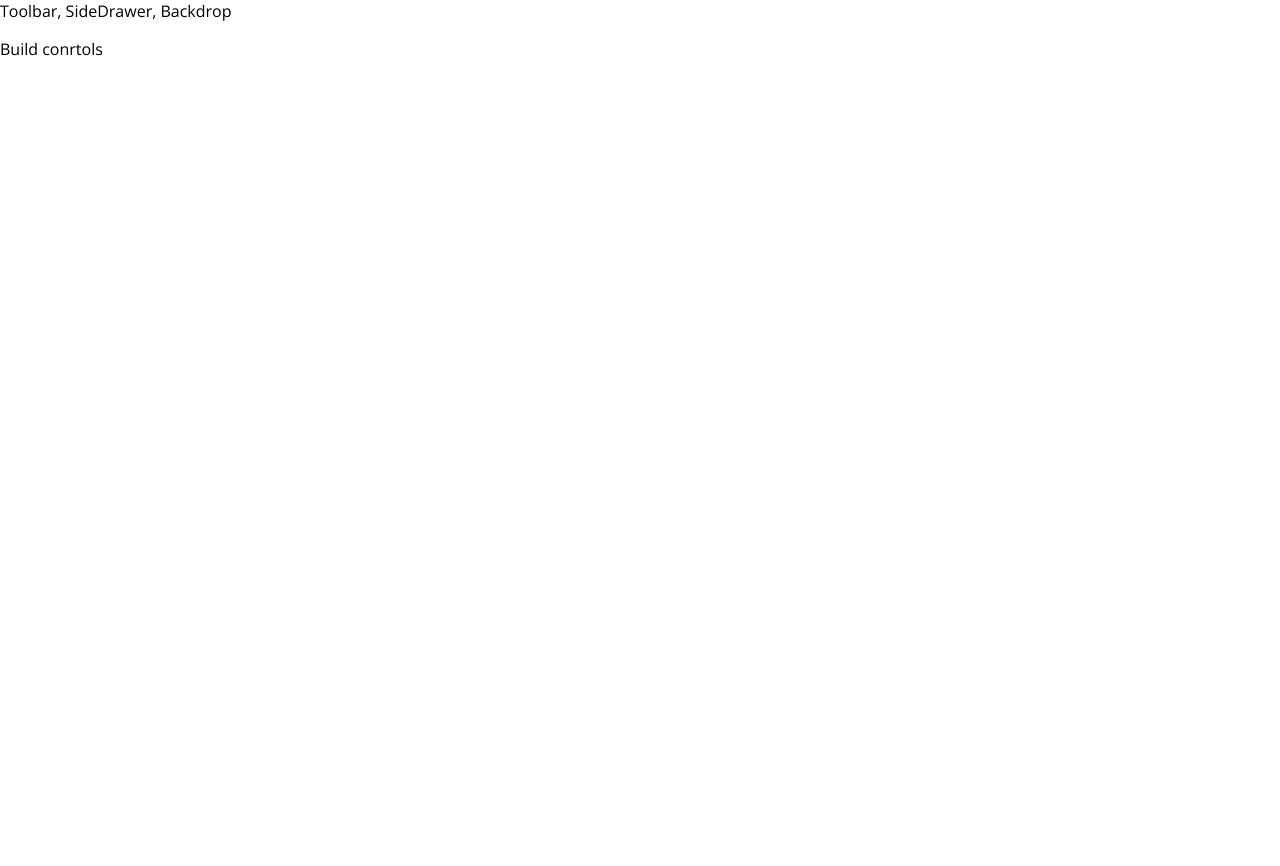
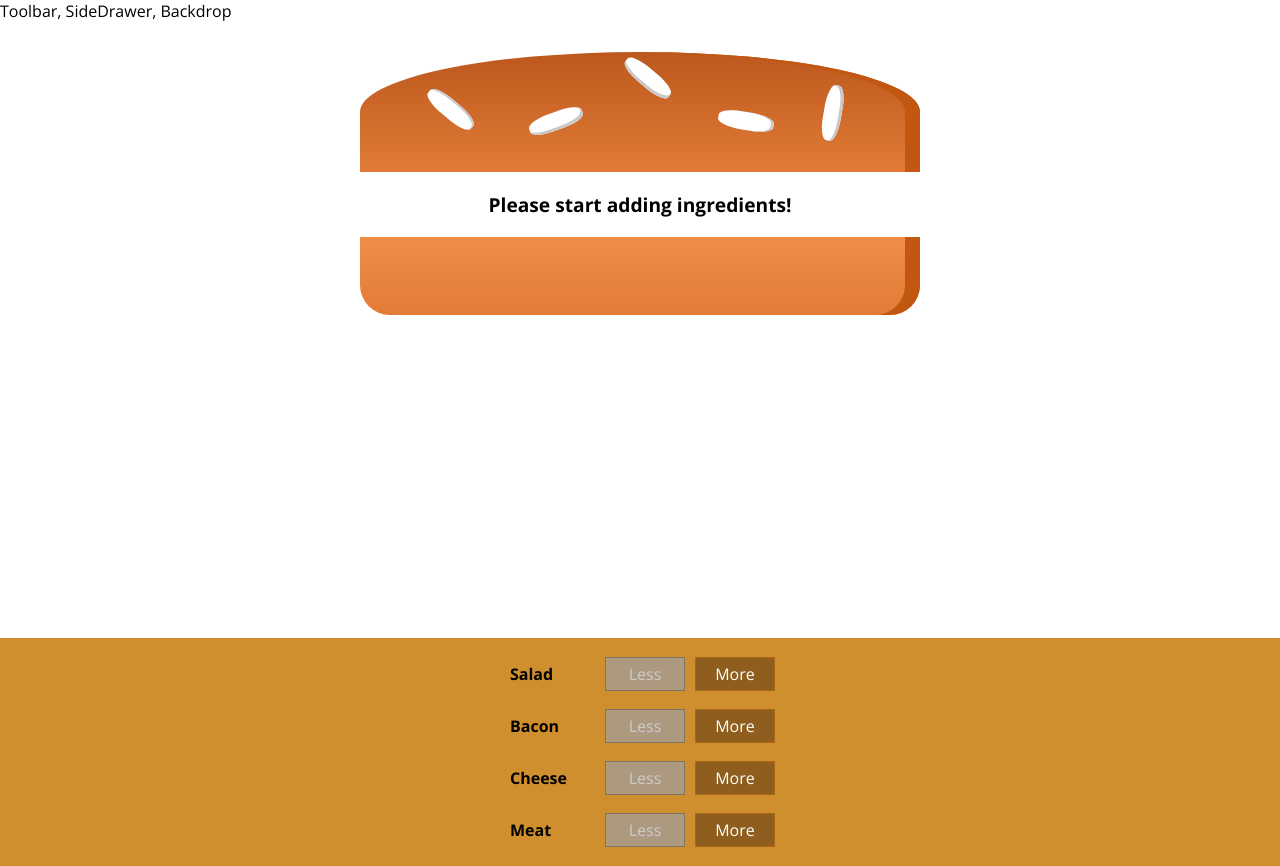
Before and after one commit to charlcillierszero/Burger_Builder, a React (Create React App) app: page / in a window 1280 px wide. Before the commit the page ends 800 px from the top, so only its background shows below. Built offline with nearby package versions, Linux system fonts and the light colour scheme.

Commit message:
none: added functionality to allow user to dynamically add ingredients to burger

```diff
--- /dev/null
+++ b/src/components/Burger/BuildControls/BuildControl/BuildControl.js
@@ -0,0 +1,21 @@
+import React from 'react';
+
+import classes from './BuildControl.module.css';
+
+const buildControl = (props) => (
+  <div className={classes.BuildControl}>
+    <div className={classes.Label}>{props.label}</div>
+    <button
+      className={classes.Less}
+      onClick={props.removeIngredient}
+      disabled={props.disableLess}
+    >Less</button>
+    <button
+      className={classes.More}
+      onClick={props.addIngredient}
+      disabled={props.disableMore}
+    >More</button>
+  </div>
+);
+
+export default buildControl;
--- /dev/null
+++ b/src/components/Burger/BuildControls/BuildControl/BuildControl.module.css
@@ -0,0 +1,56 @@
+.BuildControl {
+  display: flex;
+  justify-content: space-between;
+  align-items: center;
+  margin: 5px 0;
+}
+
+.BuildControl button {
+  display: block;
+  font: inherit;
+  padding: 5px;
+  margin: 0 5px;
+  width: 80px;
+  border: 1px solid #AA6817;
+  cursor: pointer;
+  outline: none;
+}
+
+.BuildControl button:disabled {
+  background-color: #AC9980;
+  border: 1px solid #7E7365;
+  color: #ccc;
+  cursor: default;
+}
+
+.BuildControl button:hover:disabled {
+  background-color: #AC9980;
+  color: #ccc;
+  cursor: not-allowed;
+}
+
+.Label {
+  padding: 10px;
+  font-weight: bold;
+  width: 80px;
+}
+
+.BuildControl .Less {
+  background-color: #D39952;
+  color: white;
+}
+
+.BuildControl .More {
+  background-color: #8F5E1E;
+  color: white;
+}
+
+.BuildControl .Less:hover, .BuildControl .Less:active {
+  background-color: #DAA972;
+  color: white;
+}
+
+.BuildControl .More:hover,.BuildControl .More:active {
+  background-color: #99703F;
+  color: white;
+}
--- /dev/null
+++ b/src/components/Burger/BuildControls/BuildControls.js
@@ -0,0 +1,23 @@
+import React from 'react';
+
+import classes from './BuildControls.module.css';
+import BuildControl from './BuildControl/BuildControl';
+
+import controls from '../../../constants/ingredient-controls';
+
+const buildControls = (props) => (
+  <div className={classes.BuildControls}>
+    {controls.map(control => (
+      <BuildControl
+        key={control.label}
+        label={control.label}
+        addIngredient={() => props.addIngredient(control.type)}
+        removeIngredient={() => props.removeIngredient(control.type)}
+        disableLess={props.disableLessButtons[control.type]}
+        disableMore={props.disableMoreButtons[control.type]}
+      />
+    ))}
+  </div>
+);
+
+export default buildControls;
--- /dev/null
+++ b/src/components/Burger/BuildControls/BuildControls.module.css
@@ -0,0 +1,10 @@
+.BuildControls {
+  width: 100%;
+  background-color: #cf8f2e;
+  display: flex;
+  flex-flow: column;
+  align-items: center;
+  box-shadow: 0 2px 1px #ccc;
+  margin: auto;
+  padding: 10px 0;
+}
--- a/src/components/Burger/Burger.js
+++ b/src/components/Burger/Burger.js
@@ -1,11 +1,28 @@
 import React from 'react';
+
+import classes from './Burger.module.css';
 
 import BurgerIngredient from './BurgerIngredient/BurgerIngredient';
 import ingredientTypes from '../../constants/ingredient-types';
 
 const burger = props => {
-
-  return (<div></div>);
+  let transformedIngredients = Object.keys(props.ingredients)
+    .map(igKey => {
+      return [...Array(props.ingredients[igKey])].map((_, i) => {
+        return <BurgerIngredient key={igKey + i} type={igKey} />
+      })
+    })
+    .flat();
+  if (transformedIngredients.length === 0) {
+    transformedIngredients = <p>Please start adding ingredients!</p>
+  }
+  return (
+    <div className={classes.Burger}>
+      <BurgerIngredient type={ingredientTypes.BREAD_TOP} />
+      {transformedIngredients}
+      <BurgerIngredient type={ingredientTypes.BREAD_BOTTOM} />
+    </div>
+  );
 }
 
 export default burger;
--- /dev/null
+++ b/src/components/Burger/Burger.module.css
@@ -0,0 +1,23 @@
+.Burger {
+  width: 100%;
+  margin: auto;
+  height: 250px;
+  overflow: scroll;
+  text-align: center;
+  font-weight: bold;
+  font-size: 1.2rem;
+}
+
+@media (min-width: 500px) and (min-height: 400px) {
+  .Burger {
+    width: 350px;
+    height: 300px;
+  }
+}
+
+@media (min-width: 1000px) and (min-height: 700px) {
+  .Burger {
+    width: 700px;
+    height: 600px;
+  }
+}
--- /dev/null
+++ b/src/constants/ingredient-controls.js
@@ -0,0 +1,10 @@
+import ingredientTypes from './ingredient-types';
+
+const controls = [
+  { label: 'Salad', type: ingredientTypes.SALAD },
+  { label: 'Bacon', type: ingredientTypes.BACON },
+  { label: 'Cheese', type: ingredientTypes.CHEESE },
+  { label: 'Meat', type: ingredientTypes.MEAT },
+];
+
+export default controls;
--- /dev/null
+++ b/src/constants/ingredient.prices.js
@@ -0,0 +1,9 @@
+import ingredientTypes from './ingredient-types';
+
+const ingredientPrices = {};
+ingredientPrices[ingredientTypes.SALAD] = 0.5;
+ingredientPrices[ingredientTypes.BACON] = 0.7;
+ingredientPrices[ingredientTypes.CHEESE] = 0.4;
+ingredientPrices[ingredientTypes.MEAT] = 1.3;
+
+export default ingredientTypes;
--- a/src/containers/BurgerBuilder/BurgerBuilder.js
+++ b/src/containers/BurgerBuilder/BurgerBuilder.js
@@ -2,13 +2,67 @@ import React, { Component } from 'react';
 
 import Aux from '../../hoc/Auxiliry';
 import Burger from '../../components/Burger/Burger';
+import BuildControls from '../../components/Burger/BuildControls/BuildControls';
+
+import ingredientTypes from '../../constants/ingredient-types';
+import ingredientPrices from '../../constants/ingredient.prices';
 
 class BurgerBuiler extends Component {
+  constructor(props) {
+    super(props);
+    const ingredients = {};
+    ingredients[ingredientTypes.SALAD] = 0;
+    ingredients[ingredientTypes.BACON] = 0;
+    ingredients[ingredientTypes.CHEESE] = 0;
+    ingredients[ingredientTypes.MEAT] = 0;
+    this.state = {
+      ingredients,
+      totalPrice: 4,
+    }
+  }
+
+  addIngredientHandler = (type) => {
+    if (this.state.ingredients[type] < 5) {
+      const updatedIngredients = { ...this.state.ingredients };
+      updatedIngredients[type]++;
+      const updatedPrice = this.state.totalPrice + ingredientPrices[type];
+      this.setState({
+        ingredients: updatedIngredients,
+        totalPrice: updatedPrice
+      });
+    }
+  }
+
+  removeIngredientHandler = (type) => {
+    if (this.state.ingredients[type] > 0) {
+      const updatedIngredients = { ...this.state.ingredients };
+      updatedIngredients[type]--;
+      const updatedPrice = this.state.totalPrice - ingredientPrices[type];
+      this.setState({
+        ingredients: updatedIngredients,
+        totalPrice: updatedPrice
+      });
+    }
+  }
+
   render() {
+    const disableLessButtons = { ...this.state.ingredients };
+    const disableMoreButtons = { ...disableLessButtons };
+    for (const key in disableLessButtons) {
+      disableLessButtons[key] = disableLessButtons[key] <= 0;
+      disableMoreButtons[key] = disableMoreButtons[key] >= 5;
+    }
     return (
       <Aux>
-        <Burger />
-        <div>Build conrtols</div>
+        <Burger
+          ingredients={this.state.ingredients}
+        />
+        <BuildControls
+          addIngredient={this.addIngredientHandler}
+          removeIngredient={this.removeIngredientHandler}
+          disableLessButtons={disableLessButtons}
+          disableMoreButtons={disableMoreButtons}
+        />
       </Aux>
     );
   }
```
